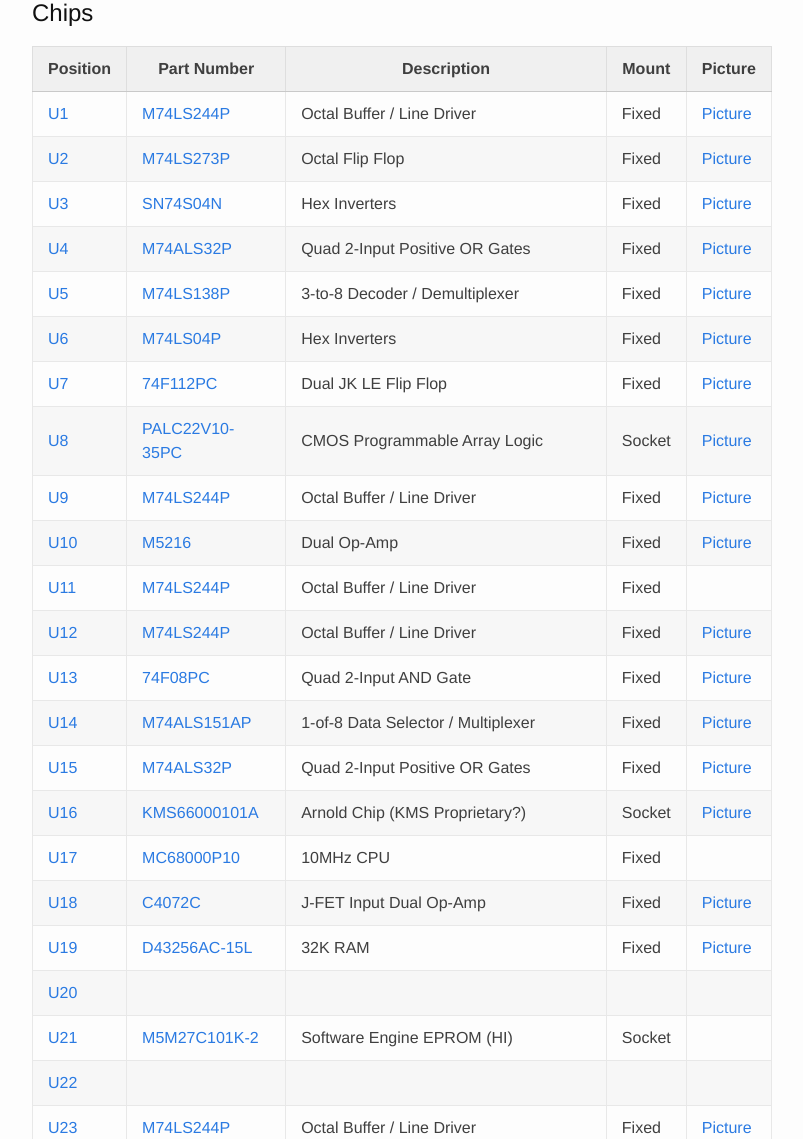
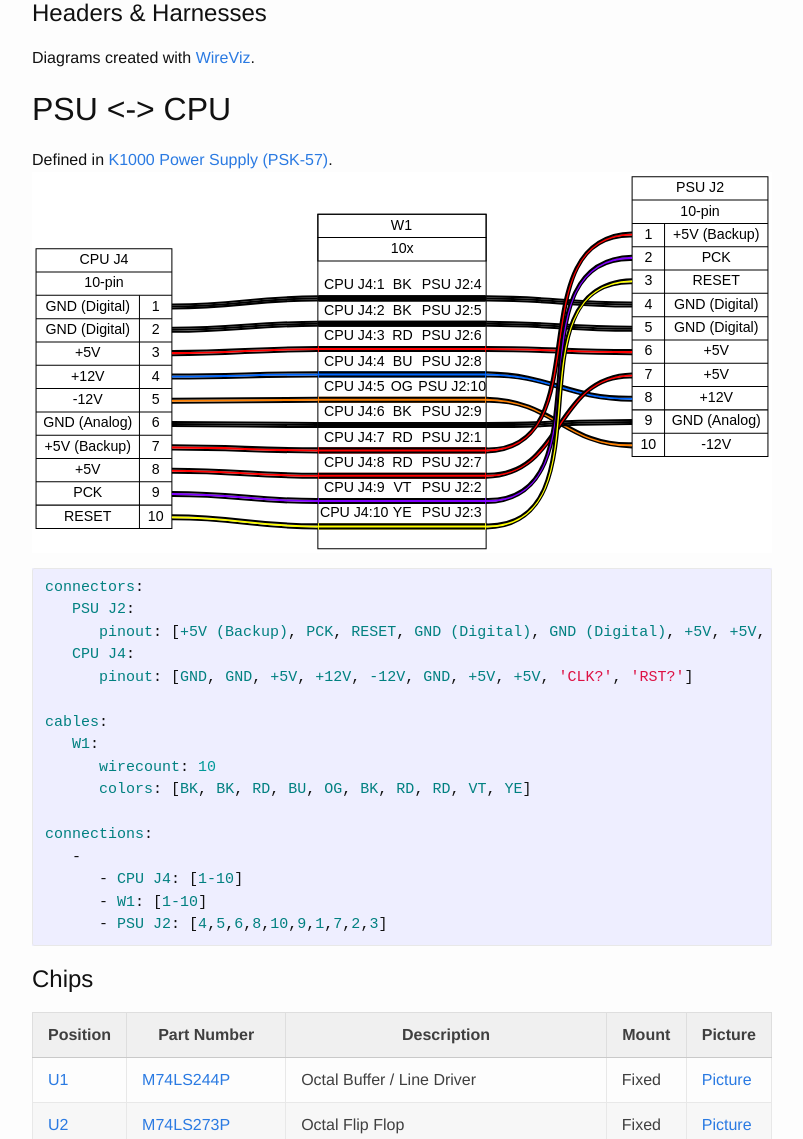
Before and after one commit to cilynx/cilynx.github.io, a Jekyll site: the page built from _posts/2020-06-22-kurzweil_k1000se_components.md, in a window 1280 px wide and 1400 px high, scrolled down 300 px. Shown: the part 261-1400 px from the top of the window, without its empty margins (238-1041 px from the left). Built offline with Jekyll 4.4.1, drawn with Linux system fonts in a browser that asks for light colours; a script that is not in the unit is left out; comment, search, counter and statistics services are not loaded.

Commit message:
Add PSU <-> CPU harness diagram

````diff
--- a/_posts/2020-06-22-kurzweil_k1000se_components.md
+++ b/_posts/2020-06-22-kurzweil_k1000se_components.md
@@ -5,6 +5,31 @@
 tags:   kurzweil k1000 synth
 ---
 ![K1000SE Arnold Chips](/assets/20200620_160627.jpg)
+
+# Headers & Harnesses
+Diagrams created with [WireViz](https://github.com/formatc1702/WireViz).
+
+## PSU <-> CPU
+Defined in [K1000 Power Supply (PSK-57)](/assets/8-10_K1000 Power supply %28PSK-57%29.jpg).
+![PSU-CPU Harness](/assets/k1000se_psu-cpu.svg)
+```yml
+connectors:
+   PSU J2:
+      pinout: [+5V (Backup), PCK, RESET, GND (Digital), GND (Digital), +5V, +5V, +12V, GND (Analog), -12V]
+   CPU J4:
+      pinout: [GND, GND, +5V, +12V, -12V, GND, +5V, +5V, 'CLK?', 'RST?']
+
+cables:
+   W1:
+      wirecount: 10
+      colors: [BK, BK, RD, BU, OG, BK, RD, RD, VT, YE]
+
+connections:
+   -
+      - CPU J4: [1-10]
+      - W1: [1-10]
+      - PSU J2: [4,5,6,8,10,9,1,7,2,3]
+```
 
 # Chips
 
````
Also changed, not shown: assets/8-10_K1000 Power supply (PSK-57).jpg (added), assets/k1000se_psu-cpu.svg (added).
